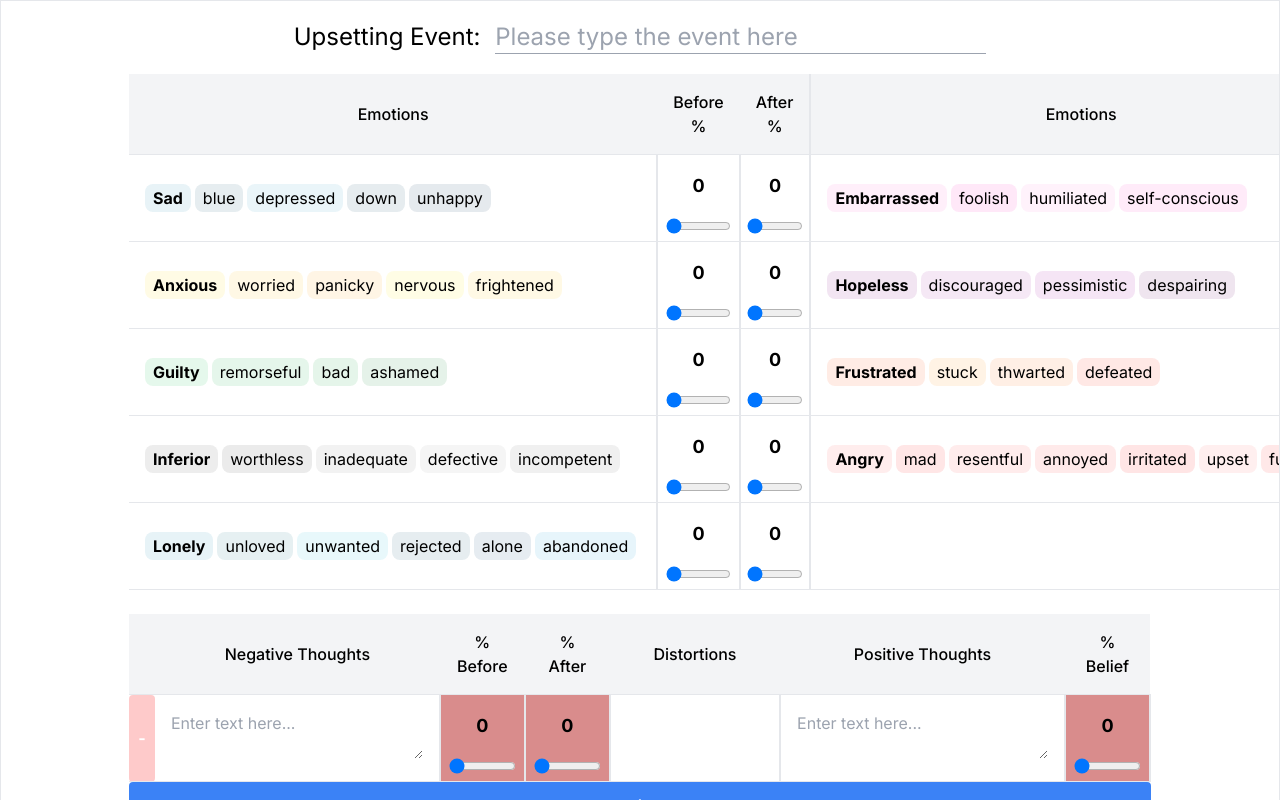
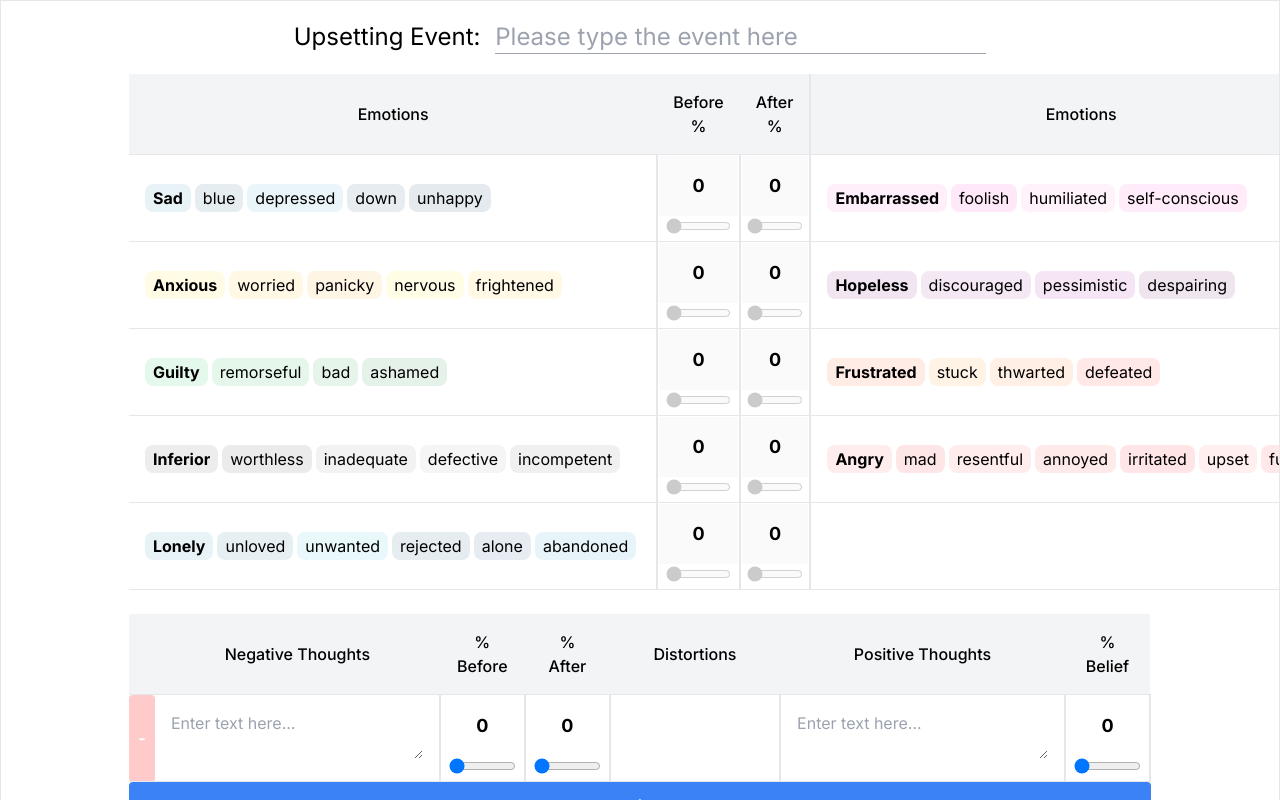
Before and after one commit to jeremymec/daily-mood-log, a Next.js app: page / in a window 1280 px wide. Built offline with nearby package versions, Linux system fonts and the light colour scheme.

Commit message:
invert color in some percentage cells

```diff
--- a/src/app/EmotionsTable.tsx
+++ b/src/app/EmotionsTable.tsx
@@ -72,6 +72,7 @@ export const EmotionsTable = (props: EmotionTableProps) => {
           </td>
           <PercentageCell
             customTailwindStyles="border-r-2"
+            enabled={firstEmotion.specifics.filter(s => s.selected).length > 0}
             setValue={(value) =>
               percentageCellSetValue(firstEmotion.id, value, "Before")
             }
@@ -81,6 +82,7 @@ export const EmotionsTable = (props: EmotionTableProps) => {
           ></PercentageCell>
           <PercentageCell
             customTailwindStyles="border-r-2"
+            enabled={firstEmotion.specifics.filter(s => s.selected).length > 0}
             setValue={(value) =>
               percentageCellSetValue(firstEmotion.id, value, "After")
             }
@@ -106,6 +108,7 @@ export const EmotionsTable = (props: EmotionTableProps) => {
           </td>
           <PercentageCell
             customTailwindStyles="border-r-2"
+            enabled={secondEmotion.specifics.filter(s => s.selected).length > 0}
             setValue={(value) =>
               percentageCellSetValue(secondEmotion.id, value, "Before")
             }
@@ -115,6 +118,7 @@ export const EmotionsTable = (props: EmotionTableProps) => {
           ></PercentageCell>
           <PercentageCell
             customTailwindStyles="border-r-2"
+            enabled={secondEmotion.specifics.filter(s => s.selected).length > 0}
             setValue={(value) =>
               percentageCellSetValue(secondEmotion.id, value, "After")
             }
--- a/src/app/PercentageCell.tsx
+++ b/src/app/PercentageCell.tsx
@@ -3,13 +3,16 @@
 import { useEffect, useState } from "react";
 
 interface PercentageCellProps {
+  enabled: boolean;
   value: number;
   setValue: (value: number) => void;
   gradientEnabled: boolean;
+  invertGradient?: boolean;
   customTailwindStyles?: string;
 }
 export const PercentageCell = (props: PercentageCellProps) => {
   const [bgHexCode, setBgHexCode] = useState<string>("#FFFFF");
+  const [touched, setTouched] = useState<boolean>(false);
 
   const onCellChange = (e: React.FormEvent<HTMLInputElement>) => {
     // Apply validation logic
@@ -17,13 +20,15 @@ export const PercentageCell = (props: PercentageCellProps) => {
     isNaN(cellValue)
       ? props.setValue(0)
       : props.setValue(Math.min(Math.max(cellValue, 0), 100));
+    setTouched(true);
   };
 
   useEffect(() => {
-    if (props.gradientEnabled) {
-      setBgHexCode(hslToHex((props.value), 50, 70));
+    if (props.gradientEnabled && touched) {
+      const value = props.invertGradient ? props.value : 100 - props.value
+      setBgHexCode(hslToHex(value, 50, 70));
     }
-  }, [props.value])
+  }, [props.value, touched]);
 
   // Credit to icl7126 from stackoverflow.com
   const hslToHex = (h: number, s: number, l: number): string => {
@@ -50,8 +55,17 @@ export const PercentageCell = (props: PercentageCellProps) => {
         value={props.value}
         onChange={onCellChange}
         style={{ backgroundColor: bgHexCode }}
+        disabled={!props.enabled}
       ></input>
-      <input className="w-10/12" type="range" min="0" max="100" value={props.value} onChange={onCellChange}></input>
+      <input
+        className="w-10/12"
+        type="range"
+        min="0"
+        max="100"
+        disabled={!props.enabled}
+        value={props.value}
+        onChange={onCellChange}
+      ></input>
     </td>
   );
 };
--- a/src/app/ThoughtsTable.tsx
+++ b/src/app/ThoughtsTable.tsx
@@ -154,6 +154,7 @@ export const ThoughtsTable = (props: ThoughtsTableProps) => {
                   value={negativeThought.percentage.before}
                   customTailwindStyles="border-r-2 w-1/12"
                   gradientEnabled={true}
+                  enabled={true}
                 ></PercentageCell>
                 <PercentageCell
                   setValue={(value) =>
@@ -163,6 +164,7 @@ export const ThoughtsTable = (props: ThoughtsTableProps) => {
                       "After"
                     )
                   }
+                  enabled={true}
                   value={negativeThought.percentage.after}
                   customTailwindStyles="w-1 border-r-2"
                   gradientEnabled={true}
@@ -192,6 +194,8 @@ export const ThoughtsTable = (props: ThoughtsTableProps) => {
                   value={negativeThought.positiveThought.beliefPercentage}
                   customTailwindStyles="border-r-2"
                   gradientEnabled={true}
+                  enabled={true}
+                  invertGradient={true}
                 ></PercentageCell>
               </tr>
             );
```
